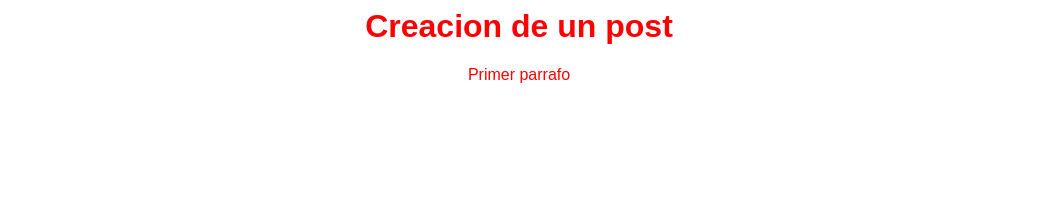
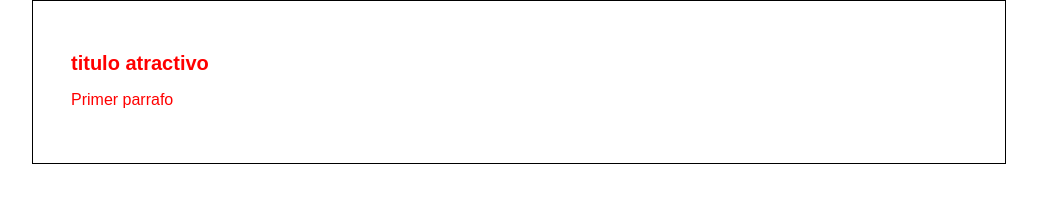
Before and after one commit to john9910/blog, a plain HTML site: page index.html in a window 1280 px wide. Shown: the whole page, without its empty margins (121-1158 px from the left). Drawn offline with Linux system fonts and the light colour scheme.

Commit message:
commit al master del blogpost en su version mas reciente

```diff
--- a/css/estilos.css
+++ b/css/estilos.css
@@ -1,5 +1,20 @@
 body {
     text-align: center;
     font-family: "arial";
+    font-size: 16px;
+    margin: 0;
+    padding: 0;
     color: red;
 }
+
+#container {
+    width: 70%;
+    padding: 1cm;
+    text-align: left;
+    border: 1px solid black;
+    margin: 0 auto;
+}
+
+#container h1 {
+    font-size: 20px;
+}
--- a/index.html
+++ b/index.html
@@ -4,7 +4,11 @@
         <link rel="stylesheet" href="css/estilos.css">
     </head>
     <body>
-        <h1>Creacion de un post</h1>
-        <p>Primer parrafo</p>
+        <div id="container">
+            <div id="post">
+                <h1>titulo atractivo</h1>
+                <p>Primer parrafo</p>
+            </div>
+        </div>
     </body>
 </html>
```
